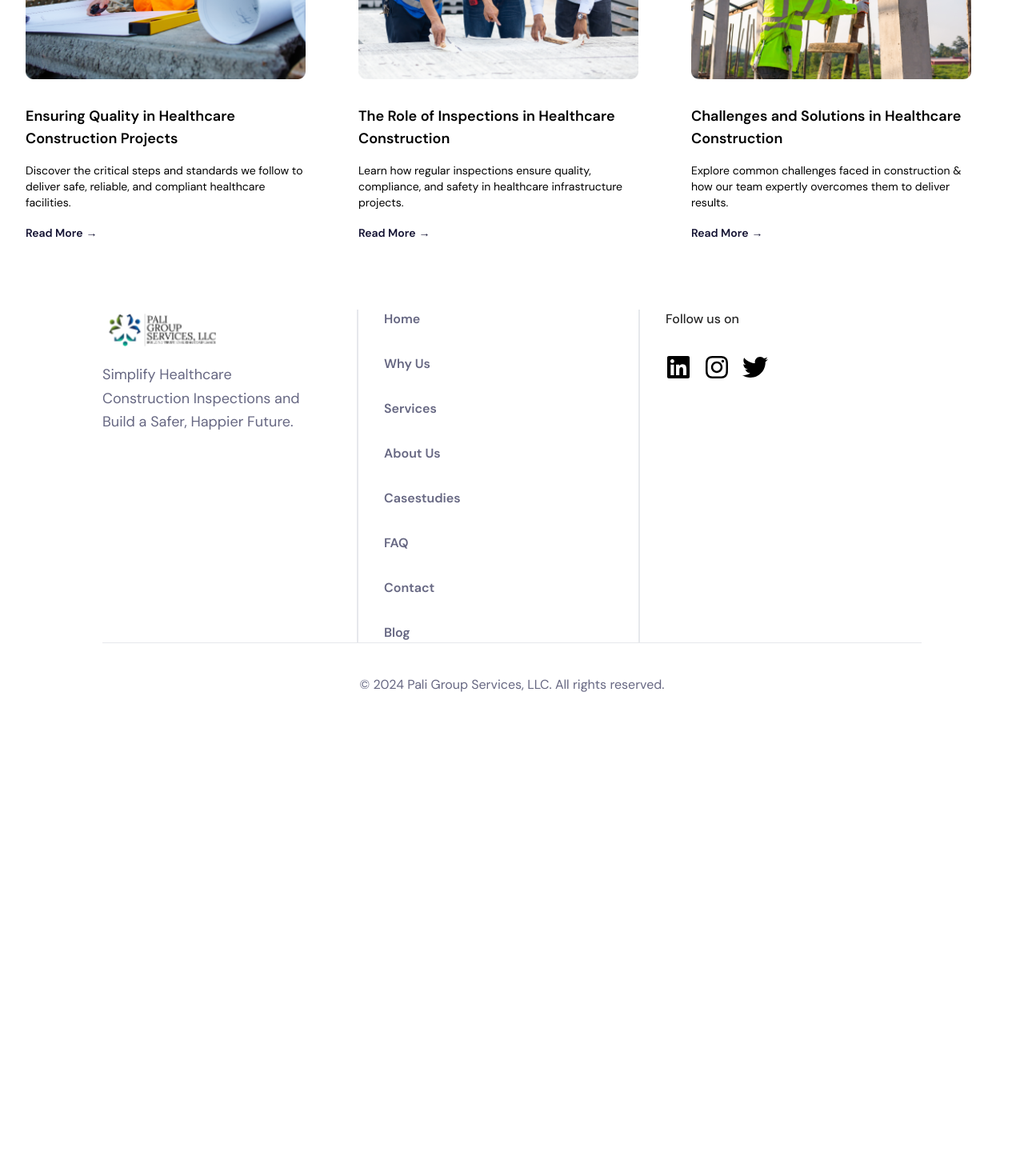
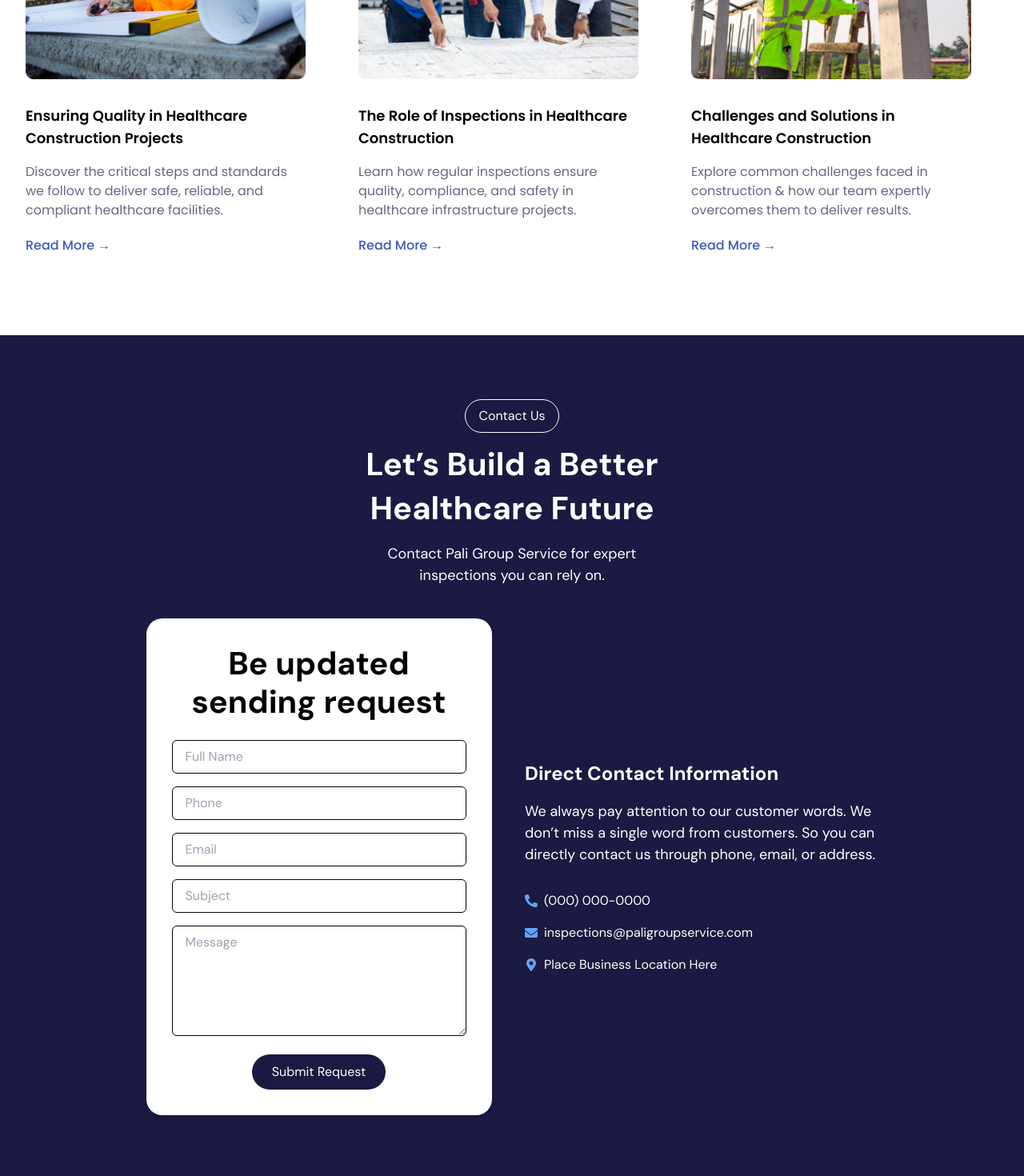
Before and after one commit to SMTech24-official/Pali_Group_Service_LLC, a React (Vite) app: page / in a window 1280 px wide. Shown: the part 3020-4490 px from the top of the page at 80% size. Before the commit the page ends 3936 px from the top, so only its background shows below. Built offline with nearby package versions, Linux system fonts and the light colour scheme.

Commit message:
contact and blog section updated

```diff
--- a/src/App.css
+++ b/src/App.css
@@ -1,5 +1,9 @@
 @import url('https://fonts.googleapis.com/css2?family=DM+Sans:ital,opsz,wght@0,9..40,100..1000;1,9..40,100..1000&display=swap');
+@import url('https://fonts.googleapis.com/css2?family=Poppins:ital,wght@0,100;0,200;0,300;0,400;0,500;0,600;0,700;0,800;0,900;1,100;1,200;1,300;1,400;1,500;1,600;1,700;1,800;1,900&display=swap');
 
 body{
   font-family: "DM Sans", serif;
 }
+.font_popins{
+  font-family: "Poppins", serif;
+}
--- a/src/App.jsx
+++ b/src/App.jsx
@@ -3,6 +3,7 @@ import './App.css'
 import Banner from './components/Banner'
 import Blog from './components/Blog'
 import Choose from './components/Choose'
+import Contact from './components/Contact'
 import Faq from './components/Faq'
 import Footer from './components/Footer'
 import Header from './components/Header'
@@ -17,6 +18,7 @@ function App() {
      <Choose/>
      <Faq/>
      <Blog/>
+     <Contact/>
      <Footer/>
     </>
   )
--- a/src/components/Blog.jsx
+++ b/src/components/Blog.jsx
@@ -54,16 +54,16 @@ const Blog = () => {
                 className="w-[350px] h-[350px] object-cover"
               />
               {/* Blog Content */}
-              <div className="">
-                <h3 className="text-lg font-semibold text-[#000000] mt-8 mb-4">
+              <div className="font_popins">
+                <h3 className="text-lg font-semibold text-[#000000] mt-8 mb-4 leading-[28px]">
                   {blog.title}
                 </h3>
-                <p className="text-sm text-gray-600 mb-4">{blog.description}</p>
+                <p className="text-gray mb-5">{blog.description}</p>
                 <a
                   href={blog.link}
-                  className="text-primary font-semibold text-sm inline-flex items-center hover:underline"
+                  className="text-[#3D5BB8] font-medium inline-flex items-center hover:underline"
                 >
-                  Read More <span className="ml-1">&rarr;</span>
+                  Read More <span className="ml-1 font-medium">&rarr;</span>
                 </a>
               </div>
             </div>
--- /dev/null
+++ b/src/components/Contact.jsx
@@ -0,0 +1,94 @@
+import React from 'react';
+import { FaPhoneAlt, FaEnvelope, FaMapMarkerAlt } from 'react-icons/fa';
+
+const Contact = () => {
+  return (
+    <div className="bg-[#1a1a42] text-white py-20 px-4 md:px-8 mt-[200px]">
+      {/* Header Section */}
+      <div className="flex flex-col justify-center items-center text-center pb-10">
+        <p className="px-4 py-2 border border-gray-400 rounded-[32px] mb-3">
+          Contact Us
+        </p>
+        <h2 className="text-[28px] md:text-[40px] font-bold leading-snug">
+          Let’s Build a Better <br /> Healthcare Future
+        </h2>
+        <p className="text-[#FFFFFF] text-[16px] md:text-[18px] mt-4">
+          Contact Pali Group Service for expert <br /> inspections you can rely on.
+        </p>
+      </div>
+
+      {/* Form and Contact Info Section */}
+      <div className="max-w-[915px] mx-auto grid grid-cols-1 lg:grid-cols-2 gap-8">
+        {/* Form Section */}
+        <div className="bg-white text-black p-8 rounded-[20px] shadow-md w-full max-w-[432px] mx-auto lg:mx-0">
+          <h2 className="text-center text-[40px] font-bold mb-6 leading-[48px]">
+            Be updated <br /> sending request
+          </h2>
+          <form className="space-y-4">
+            <input
+              type="text"
+              placeholder="Full Name"
+              className="w-full px-4 py-2 border border-gray-300 rounded-md focus:outline-none focus:ring-2 focus:ring-blue-400"
+            />
+            <input
+              type="text"
+              placeholder="Phone"
+              className="w-full px-4 py-2 border border-gray-300 rounded-md focus:outline-none focus:ring-2 focus:ring-blue-400"
+            />
+            <input
+              type="email"
+              placeholder="Email"
+              className="w-full px-4 py-2 border border-gray-300 rounded-md focus:outline-none focus:ring-2 focus:ring-blue-400"
+            />
+            <input
+              type="text"
+              placeholder="Subject"
+              className="w-full px-4 py-2 border border-gray-300 rounded-md focus:outline-none focus:ring-2 focus:ring-blue-400"
+            />
+            <textarea
+              placeholder="Message"
+              rows="5"
+              className="w-full px-4 py-2 border border-gray-300 rounded-md focus:outline-none focus:ring-2 focus:ring-blue-400"
+            ></textarea>
+            <div className="text-center">
+              <button
+                type="submit"
+                className="bg-[#1a1a42] rounded-[40px] text-white py-[10px] px-[25px] hover:bg-blue-600 transition"
+              >
+                Submit Request
+              </button>
+            </div>
+          </form>
+        </div>
+
+        {/* Contact Information Section */}
+        <div className="flex flex-col justify-center items-center space-y-6 lg:space-y-4">
+          <div>
+            <h3 className="text-[24px] font-bold mb-4 text-center lg:text-left">
+              Direct Contact Information
+            </h3>
+            <p className="text-[#FFFFFF] text-[16px] lg:text-[18px] mb-8 text-center lg:text-left">
+              We always pay attention to our customer words. We don’t miss a
+              single word from customers. So you can directly contact us
+              through phone, email, or address.
+            </p>
+            <ul className="space-y-4">
+              <li className="flex items-center justify-center lg:justify-start">
+                <FaPhoneAlt className="text-blue-400 mr-2" /> (000) 000-0000
+              </li>
+              <li className="flex items-center justify-center lg:justify-start">
+                <FaEnvelope className="text-blue-400 mr-2" /> inspections@paligroupservice.com
+              </li>
+              <li className="flex items-center justify-center lg:justify-start">
+                <FaMapMarkerAlt className="text-blue-400 mr-2" /> Place Business
+                Location Here
+              </li>
+            </ul>
+          </div>
+        </div>
+      </div>
+    </div>
+  );
+};
+
+export default Contact;
--- a/src/components/Footer.jsx
+++ b/src/components/Footer.jsx
@@ -56,8 +56,8 @@ const Footer = () => {
                 Contact
               </a>
             </li>
-            <li>
-              <a href="#blog" className="hover:text-primary mb-6">
+            <li className="pb-6">
+              <a href="#blog" className="hover:text-primary">
                 Blog
               </a>
             </li>
```
